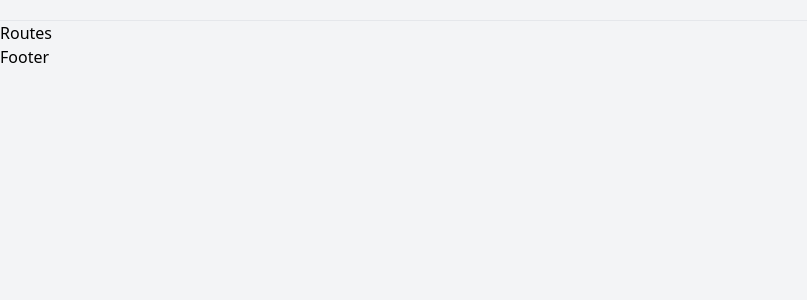
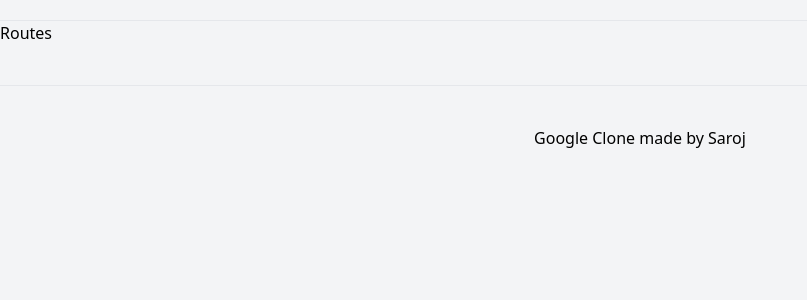
Before and after one commit to sarojvrc/Google-Clone, a React (Create React App) app: page / in a window 1280 px wide. Shown: the top 300 px of the page, without its empty margins (0-807 px from the left). Built offline with nearby package versions, Linux system fonts and the light colour scheme.

Commit message:
footer added

```diff
--- a/src/Components/Footer.jsx
+++ b/src/Components/Footer.jsx
@@ -2,8 +2,8 @@
 
 export const Footer = () => {
     return (
-        <div>
-            <h1>Footer</h1>
+        <div className="text-center p-10 mt-10 border-t dark:border-gray-700 border-gray-200">
+           <h1>Google Clone made by Saroj</h1>
         </div>
     )
 }
```
